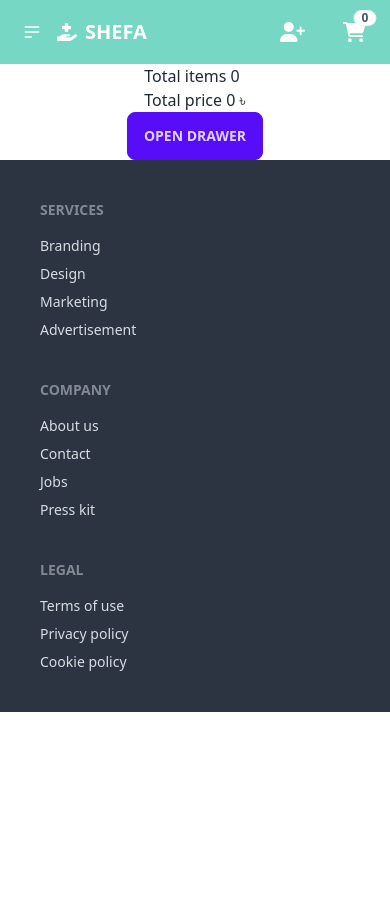
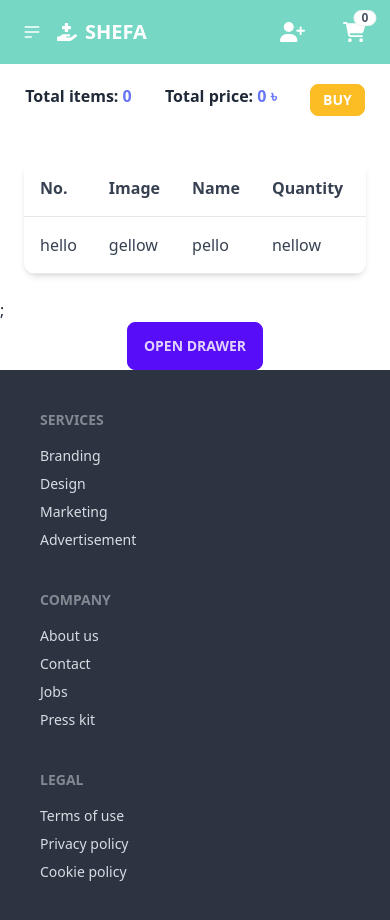
Before and after one commit to jfmemon/new-online-pharmacy, a React (Vite) app: page /userDashboard/myCart in a window 390 px wide. Before the commit the page ends 844 px from the top, so only its background shows below. Built offline with nearby package versions, Linux system fonts and the light colour scheme; no server answers.

Commit message:
user dashboard responsive table demo done

```diff
--- a/src/Pages/UserDashboard/MyCart.jsx
+++ b/src/Pages/UserDashboard/MyCart.jsx
@@ -6,9 +6,42 @@ const MyCart = () => {
     const totalPrice = cart.reduce((accumulator, currentValue) => currentValue.totalPrice + accumulator, 0);
 
     return (
-        <div>
-            <h3>Total items {cart?.length}</h3>
-            <h3>Total price {totalPrice} &#2547;</h3>
+        <div className='relative'>
+            <div className='flex justify-evenly md:gap-8 gap-2 md:text-2xl font-semibold py-5'>
+                <h3>Total items: <span className='text-indigo-500'>{cart?.length}</span></h3>
+                <h3>Total price: <span className='text-indigo-500'>{totalPrice} &#2547;</span></h3>
+                <button className='btn btn-warning btn-sm text-white'>Buy</button>
+            </div>
+
+            {/*This is a fully responsive table*/}
+            <div className='grid min-h-[140px] w-full place-items-center overflow-x-scroll lg:overflow-hidden rounded-lg p-6'>
+                <div className='relative flex flex-col bg-clip-border rounded-xl bg-white text-gray-700 shadow-md h-full w-full overflow-scroll'>
+                    <table className='w-full min-w-max table-auto text-left'>
+                        <thead>
+                            <tr>
+                                <th className='border-b border-blue-gray-100 bg-blue-gray-50 p-4'>No.</th>
+                                <th className='border-b border-blue-gray-100 bg-blue-gray-50 p-4'>Image</th>
+                                <th className='border-b border-blue-gray-100 bg-blue-gray-50 p-4'>Name</th>
+                                <th className='border-b border-blue-gray-100 bg-blue-gray-50 p-4'>Quantity</th>
+                                <th className='border-b border-blue-gray-100 bg-blue-gray-50 p-4'>Price</th>
+                                <th className='border-b border-blue-gray-100 bg-blue-gray-50 p-4'>Action</th>
+                            </tr>
+                        </thead>
+                        <tbody>
+                            <tr>
+                                <td className='p-4 border-b border-blue-gray-50'>hello</td>
+                                <td className='p-4 border-b border-blue-gray-50'>gellow</td>
+                                <td className='p-4 border-b border-blue-gray-50'>pello</td>
+                                <td className='p-4 border-b border-blue-gray-50'>nellow</td>
+                                <td className='p-4 border-b border-blue-gray-50'>chello</td>
+                                <td className='p-4 border-b border-blue-gray-50'>hedom</td>
+                            </tr>
+                        </tbody>
+                    </table>
+                </div>
+            </div>;
+
+
         </div>
     );
 };
```
